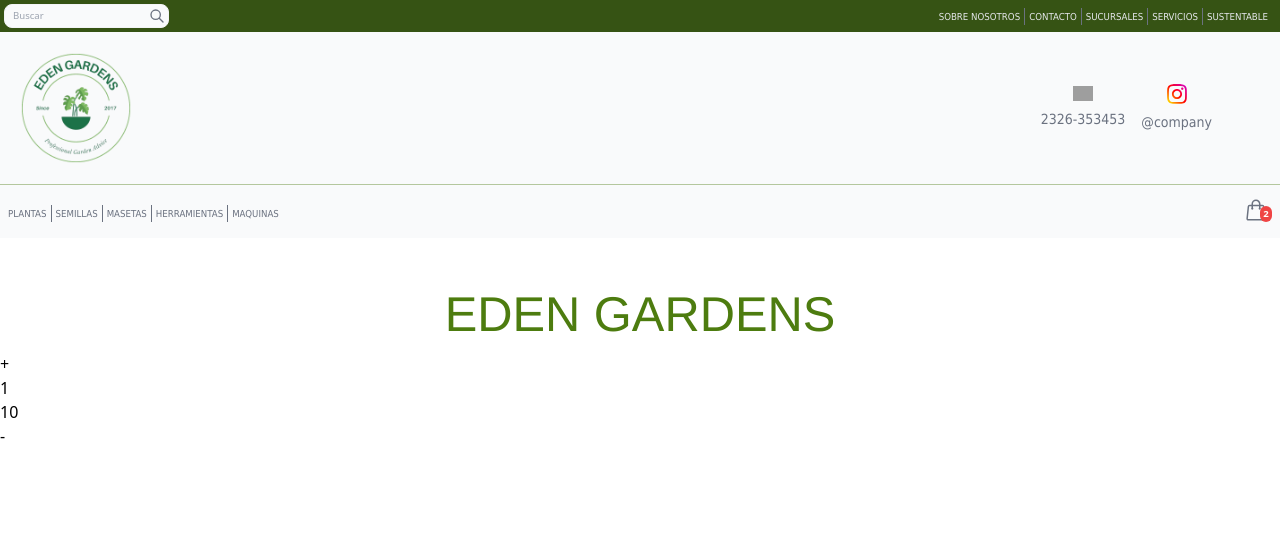
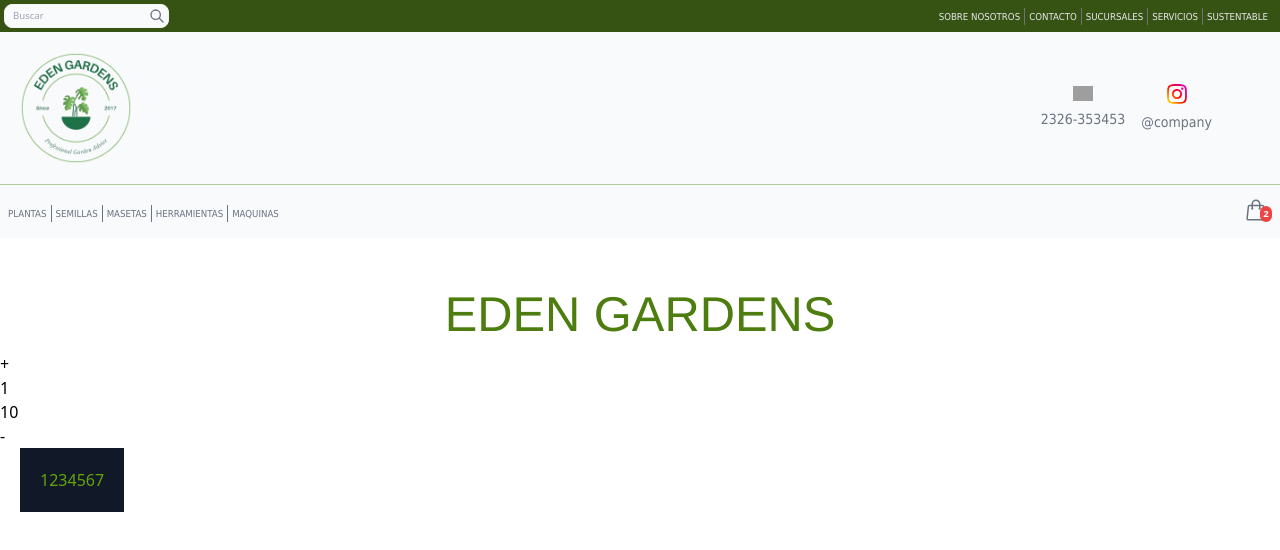
Before and after one commit to GianLacey/EntregaReactJsFinalGLacey_EdenGardens_Tienda_Jardineria, a React (Vite) app: page / in a window 1280 px wide. Shown: the top 550 px of the page. Built offline with nearby package versions, Linux system fonts and the light colour scheme; grey boxes are pictures that could not be loaded.

Commit message:
probando

```diff
--- a/src/App.jsx
+++ b/src/App.jsx
@@ -19,12 +19,25 @@ function App() {
 
   });
 
+  const array = [1, 2, 3, 4, 5, 6, 7]
+
   promesa.then(res => console.log(res)).catch(e => console.error(e));
 
   return (
     <MainLayout>
       <ItemListContainer greeting='Eden Gardens' />
       <CountComponent></CountComponent>
+      <ul className='ml-5 p-5 text-lime-600 bg-gray-900 inline-flex'>
+        {
+          array.map(item =>{
+            return (
+              <li>
+                {item}
+              </li>
+            )
+          })
+        }
+      </ul>
     </MainLayout>
   )
 }
```
